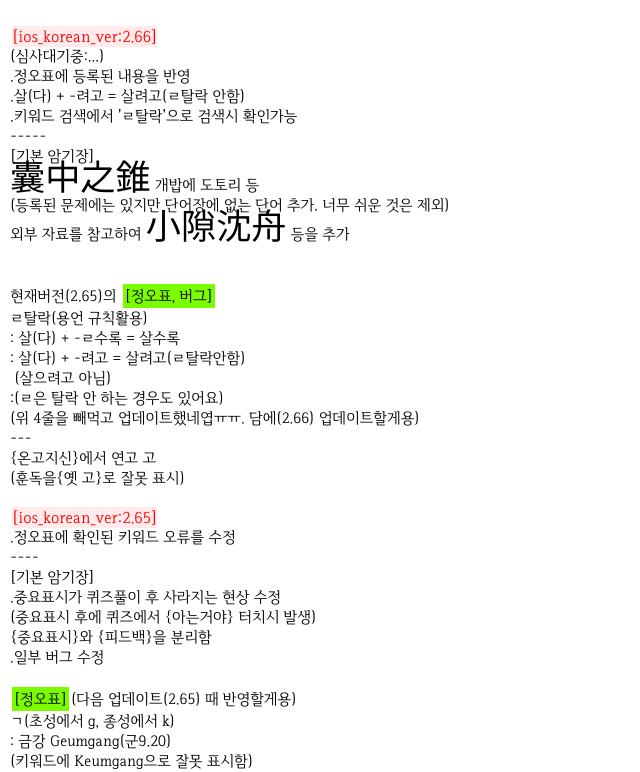
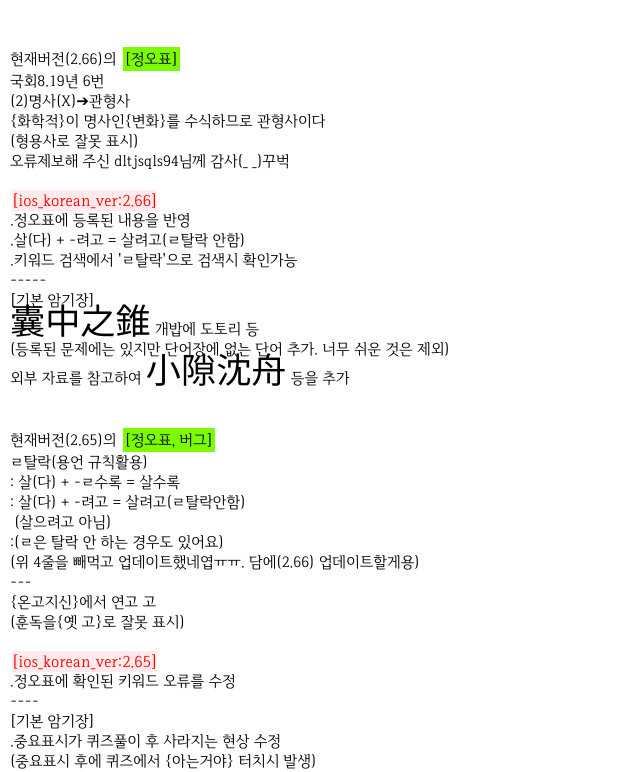
Before and after one commit to ctamark/ctamark.github.io_, a plain HTML site: page ios_korean_ver.html in a window 1280 px wide. Shown: the top 772 px of the page, without its empty margins (0-640 px from the left). Drawn offline with Linux system fonts and the light colour scheme.

Commit message:
Update ios_korean_ver.html

```diff
--- a/ios_korean_ver.html
+++ b/ios_korean_ver.html
@@ -13,8 +13,15 @@
 
 <BODY leftMargin=5 topMargin=2 >
 <div class = "notice" >
+
+현재버전(2.66)의 <span class="green">[정오표]</span>
+국회8.19년 6번
+(2)명사(X)➔관형사
+{화학적}이 명사인{변화}를 수식하므로 관형사이다
+(형용사로 잘못 표시)
+오류제보해 주신 dltjsqls94님께 감사(_ _)꾸벅
+
 <span class="red">[ios_korean_ver:2.66]</span>
-(심사대기중:...)
 .정오표에 등록된 내용을 반영
 .살(다) + -려고 = 살려고(ㄹ탈락 안함)
 .키워드 검색에서 'ㄹ탈락'으로 검색시 확인가능
```
